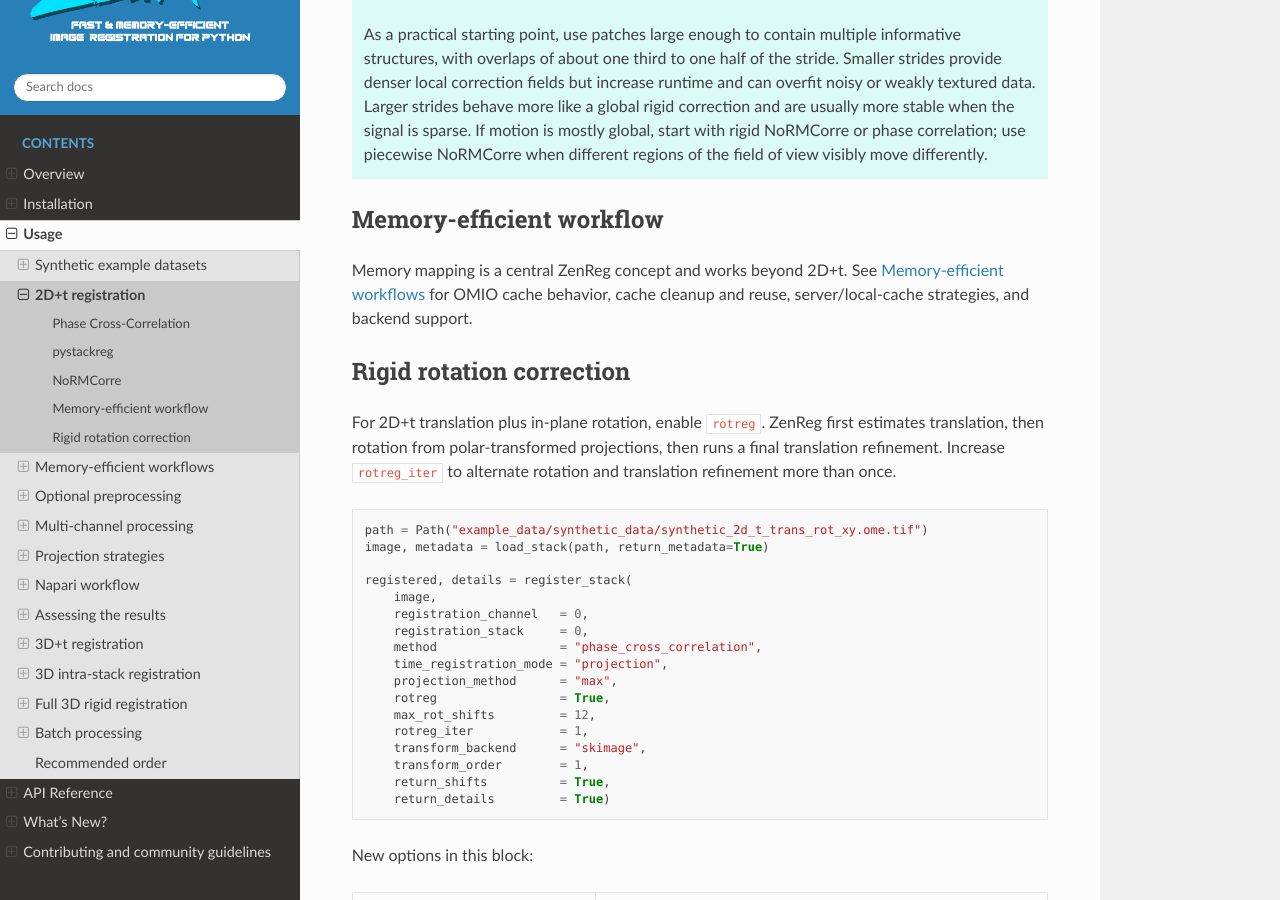
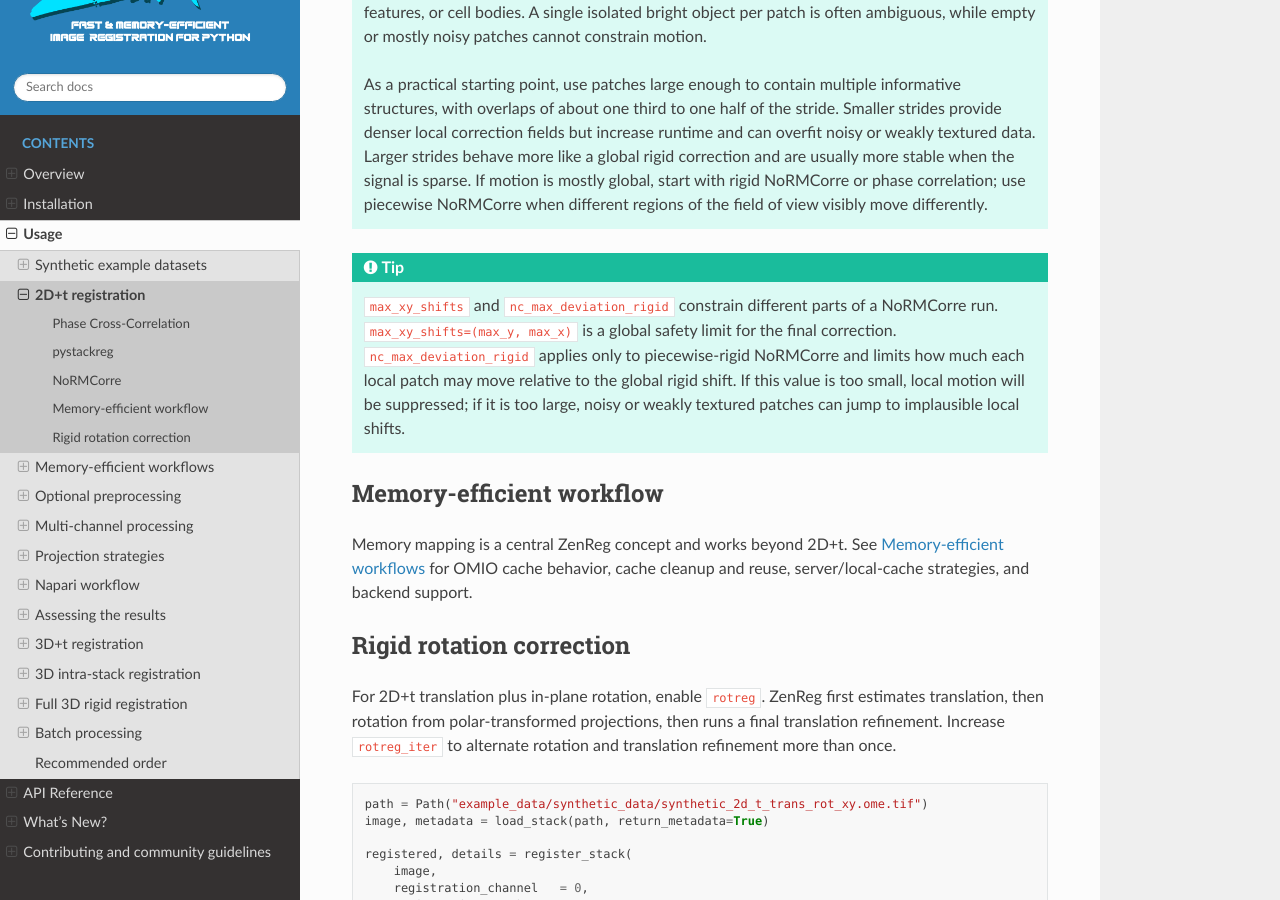
Before and after one commit to FabrizioMusacchio/ZenReg, a Sphinx documentation site: the page built from docs/source/usage_2d_t.rst, in a window 1280 px wide and 900 px high, scrolled down 5936 px. Built offline with Sphinx 7.4.7 and the Read the Docs theme 3.1.0, drawn with Linux system fonts in a browser that asks for light colours; some of the changed text lies outside the part shown.

Commit message:
docs: clarify nc_max_deviation_rigid parameter in registration and usage documentation

```diff
--- a/docs/source/usage_2d_t.rst
+++ b/docs/source/usage_2d_t.rst
@@ -255,7 +255,11 @@
      - Patch overlap in YX. Effective patch size is
        ``nc_strides + nc_overlaps``. Default: ``(24, 24)`` for 2D.
    * - ``nc_max_deviation_rigid``
-     - Maximum local patch deviation around the global rigid shift. ``None`` (default) means not limited.
+     - Maximum local patch deviation around the global rigid shift. This is
+       different from ``max_xy_shifts``: ``max_xy_shifts`` limits the overall
+       correction, while ``nc_max_deviation_rigid`` limits how far an
+       individual patch may deviate from the global estimate. ``None``
+       (default) means not limited.
    * - ``nc_n_jobs``
      - Worker count used by the NoRMCorre backend.  Default:  ``1``.
    * - ``nc_template_init_mode``
@@ -311,6 +315,16 @@
    signal is sparse. If motion is mostly global, start with rigid NoRMCorre or
    phase correlation; use piecewise NoRMCorre when different regions of the
    field of view visibly move differently.
+
+.. tip::
+
+   ``max_xy_shifts`` and ``nc_max_deviation_rigid`` constrain different parts
+   of a NoRMCorre run. ``max_xy_shifts=(max_y, max_x)`` is a global safety
+   limit for the final correction. ``nc_max_deviation_rigid`` applies only to
+   piecewise-rigid NoRMCorre and limits how much each local patch may move
+   relative to the global rigid shift. If this value is too small, local motion
+   will be suppressed; if it is too large, noisy or weakly textured patches can
+   jump to implausible local shifts.
 
 
 
```
Also changed, not shown: 1 other file.
